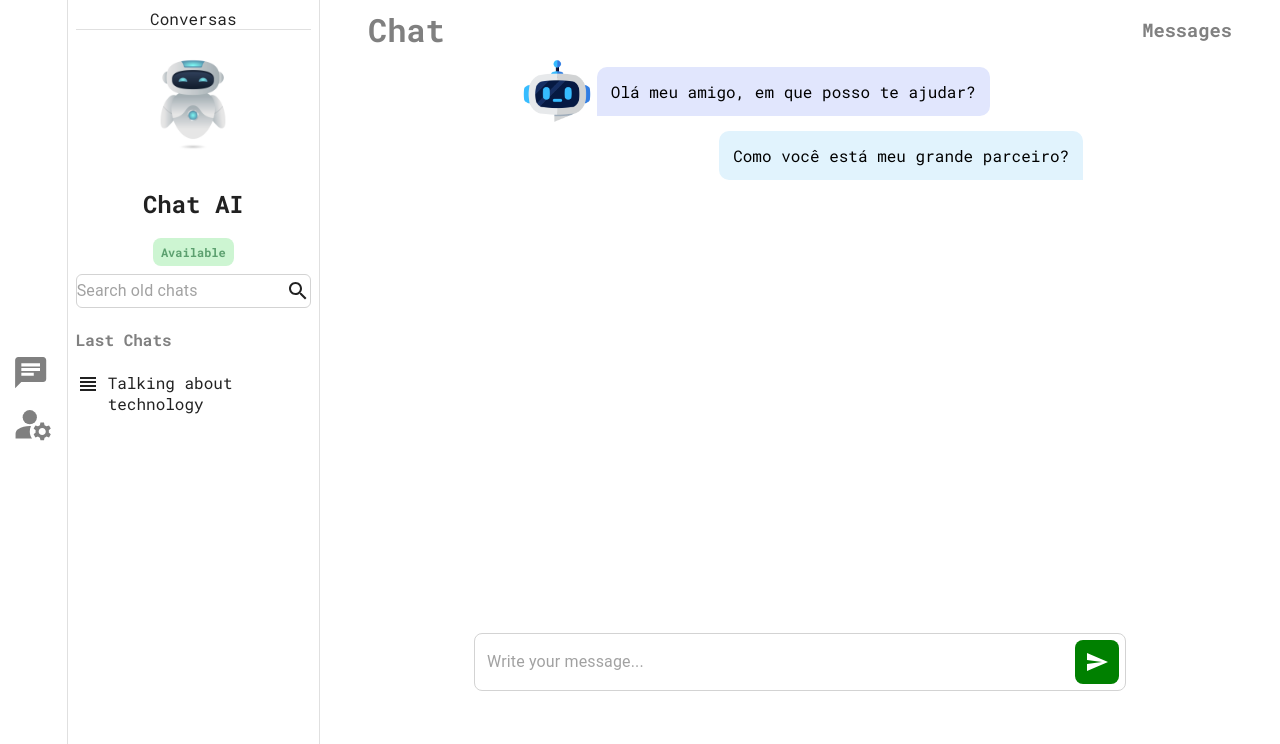
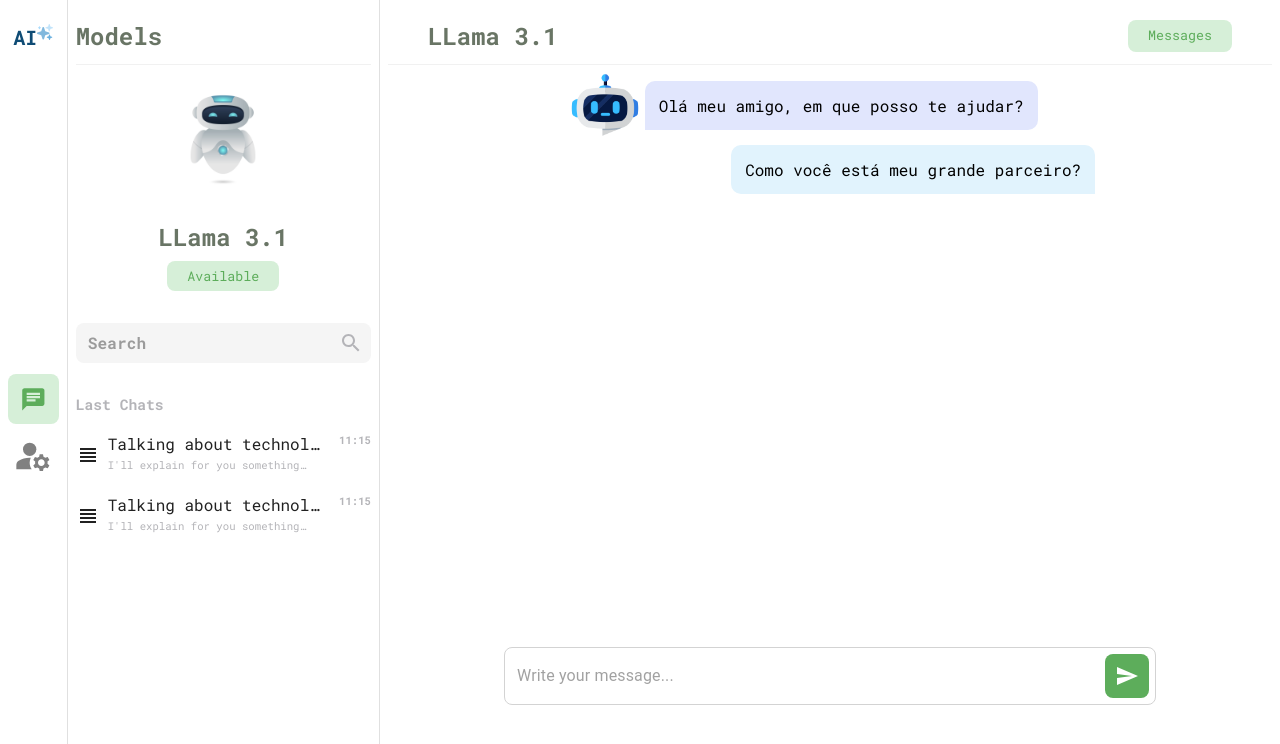
Before and after one commit to igor-rodrigues-ss/chat-ai-fe, a React (Vite) app: page /chat in a window 1280 px wide. Shown: the top 744 px of the page. Built offline with nearby package versions, Linux system fonts and the light colour scheme; a web font is replaced by a local one.

Commit message:
update: Create default Titles. Define color palette. Create generic components to be used on whole project. Add logo.

```diff
--- /dev/null
+++ b/src/components/inputs.tsx
@@ -0,0 +1,29 @@
+import styled from "styled-components";
+import { Row } from "../styles/grid";
+import { InputBase } from "@mui/material";
+import SearchIcon from "@mui/icons-material/Search";
+import { COLORS } from "../styles/colors";
+import { DEFAULT_FONT_FAMILY } from "../styles/config";
+
+const InputSearchContainer = styled(Row)`
+	border-radius: 8px;
+	padding: 0 8px;
+	background-color: ${COLORS.LIGHT.TINT};
+	margin: 20px 0 12px 0;
+`;
+
+export const InputSearch = () => (
+	<InputSearchContainer>
+		<InputBase
+			placeholder="Search"
+			style={{
+				fontFamily: DEFAULT_FONT_FAMILY,
+				padding: "4px",
+				fontWeight: "bold",
+			}}
+		/>
+		<SearchIcon
+			style={{ margin: "auto 0 auto auto", color: COLORS.GREY.SHADE }}
+		/>
+	</InputSearchContainer>
+);
--- /dev/null
+++ b/src/components/text.tsx
@@ -0,0 +1,26 @@
+import styled from "styled-components";
+import { DEFAULT_FONT_FAMILY } from "../styles/config";
+import { COLORS } from "../styles/colors";
+
+export const Title = styled.h2<{ m?: string }>`
+	color: ${COLORS.DARK.TINT};
+	font-family: ${DEFAULT_FONT_FAMILY};
+	margin: ${(p) => p.m || "none"};
+`;
+
+export const TitleSmall = styled.h4<{ m?: string }>`
+	color: ${COLORS.GREY.SHADE};
+	font-size: 11pt;
+	font-family: ${DEFAULT_FONT_FAMILY};
+	margin: ${(p) => p.m || "none"};
+`;
+
+export const GreenText = styled.span<{ m?: string }>`
+	background-color: ${COLORS.GREEN.TINT};
+	color: ${COLORS.GREEN.BASE};
+	font-family: ${DEFAULT_FONT_FAMILY};
+	font-size: 10pt;
+	padding: 6px 20px;
+	border-radius: 8px;
+	margin: ${(p) => p.m || "none"};
+`;
--- a/src/pages/Chat/components/Chat.tsx
+++ b/src/pages/Chat/components/Chat.tsx
@@ -11,6 +11,8 @@
 import SendIcon from "@mui/icons-material/Send";
 import styled from "styled-components";
 import { DEFAULT_FONT_FAMILY } from "../../../styles/config";
+import { GreenText, Title } from "../../../components/text";
+import { COLORS } from "../../../styles/colors";
 
 const AiBaloon = styled.div`
 	background: #e1e6fd;
@@ -29,26 +31,12 @@
 const ChatMessages = () => {
 	return (
 		<div style={{ height: "98vh", width: "100%", borderRadius: "12px" }}>
-			<RowBetween style={{ padding: "0 40px" }}>
-				<h1
-					style={{
-						margin: "auto 0 auto 0",
-						fontFamily: DEFAULT_FONT_FAMILY,
-						color: "grey",
-					}}
-				>
-					Chat
-				</h1>
+			<RowBetween
+				style={{ padding: "0 40px", borderBottom: "1px solid #f1f1f1" }}
+			>
+				<Title m={"12px 0"}>LLama 3.1</Title>
 
-				<h3
-					style={{
-						margin: "auto 0 auto 0",
-						fontFamily: DEFAULT_FONT_FAMILY,
-						color: "grey",
-					}}
-				>
-					Messages
-				</h3>
+				<GreenText m={"12px 0"}>Messages</GreenText>
 			</RowBetween>
 
 			<ColBetween
@@ -91,7 +79,7 @@
 
 					<div
 						style={{
-							background: "green",
+							background: COLORS.GREEN.BASE,
 							borderRadius: "8px",
 							margin: "2px 0",
 						}}
--- a/src/pages/Chat/components/SideDrawer.tsx
+++ b/src/pages/Chat/components/SideDrawer.tsx
@@ -2,43 +2,126 @@
 
 import Drawer from "@mui/material/Drawer";
 
-import { Box, Divider, InputBase } from "@mui/material";
-import { Col, ColCenter, ColStart, Row, RowCenter } from "../../../styles/grid";
+import { Box, Divider } from "@mui/material";
+import {
+	Col,
+	ColBetween,
+	ColStart,
+	Row,
+	RowBetween,
+} from "../../../styles/grid";
 import { DEFAULT_FONT_FAMILY } from "../../../styles/config";
-import SearchIcon from "@mui/icons-material/Search";
+
 import ViewHeadlineIcon from "@mui/icons-material/ViewHeadline";
 import ChatIcon from "@mui/icons-material/Chat";
 import ManageAccountsIcon from "@mui/icons-material/ManageAccounts";
+import { GreenText, Title, TitleSmall } from "../../../components/text";
+import { InputSearch } from "../../../components/inputs";
+import { COLORS } from "../../../styles/colors";
 
+const RecentChatItems = () => (
+	<RowBetween style={{ margin: "0 0 18px 0"}}>
+		<Row>
+			<ViewHeadlineIcon style={{ margin: "auto 0" }} />
+
+			<Col>
+				<span
+					style={{
+						margin: "auto auto 4px 8px",
+						fontWeight: "400",
+						fontFamily: DEFAULT_FONT_FAMILY,
+						width: "220px",
+						whiteSpace: "nowrap",
+						overflow: "hidden",
+						textOverflow: "ellipsis",
+					}}
+				>
+					Talking about technology
+				</span>
+				<span
+					style={{
+						fontSize: "8pt",
+						margin: "auto auto 4px 8px",
+						fontFamily: DEFAULT_FONT_FAMILY,
+						color: COLORS.GREY.SHADE,
+						width: "200px",
+						whiteSpace: "nowrap",
+						overflow: "hidden",
+						textOverflow: "ellipsis",
+					}}
+				>
+					I'll explain for you something very important but ...
+				</span>
+			</Col>
+		</Row>
+
+		<span
+			style={{
+				fontSize: "8pt",
+				fontWeight: "bold",
+				margin: "0 0 auto auto",
+				fontFamily: DEFAULT_FONT_FAMILY,
+				color: COLORS.GREY.SHADE,
+			}}
+		>
+			11:15
+		</span>
+	</RowBetween>
+);
 
 const SideContent = () => {
 	return (
 		<Row style={{ height: "100vh" }}>
-			<ColCenter style={{ padding: "0 12px" }}>
-				<ChatIcon style={{ color: "grey", fontSize: "28pt" }} />
-				<ManageAccountsIcon
-					style={{
-						color: "grey",
-						margin: "12px 0 0 0",
-						fontSize: "32pt",
-					}}
-				/>
-			</ColCenter>
+			<ColBetween style={{ padding: "0 8px" }}>
+				<Row style={{ margin: "24px auto 0" }}>
+					<span
+						style={{
+							margin: "auto 4px auto 0",
+							fontSize: "15pt",
+							fontWeight: "bold",
+							color: COLORS.PRIMARY.SHADE,
+							fontFamily: DEFAULT_FONT_FAMILY,
+						}}
+					>
+						AI
+					</span>
+
+					<img
+						src="images/ai-logo.png"
+						width={"16px"}
+						style={{ margin: "0 0 auto -4px", opacity: ".9" }}
+					/>
+				</Row>
+
+				<Col>
+					<ChatIcon
+						style={{
+							color: COLORS.GREEN.BASE,
+							fontSize: "20pt",
+							borderRadius: "8px",
+							padding: "12px",
+							background: COLORS.GREEN.TINT,
+						}}
+					/>
+					<ManageAccountsIcon
+						style={{
+							color: "grey",
+							margin: "12px auto 0",
+							fontSize: "30pt",
+						}}
+					/>
+				</Col>
+
+				<div></div>
+			</ColBetween>
 
 			<Divider orientation="vertical" />
 
-			<ColStart style={{ padding: "8px" }}>
+			<ColStart style={{ padding: "8px", width: "100%" }}>
 				<Col>
-					<span
-						style={{
-							margin: "auto",
-							fontFamily: DEFAULT_FONT_FAMILY,
-						}}
-					>
-						Conversas
-					</span>
+					<Title m="12px 0">Models</Title>
 
-					<Divider />
+					<Divider style={{ borderColor: COLORS.LIGHT.BASE }} />
 				</Col>
 
 				<img
@@ -50,63 +133,22 @@
 					}}
 				/>
 
-				<h2
-					style={{
-						margin: "10px auto",
-						fontFamily: DEFAULT_FONT_FAMILY,
-					}}
-				>
-					Chat AI
-				</h2>
+				<Title m={"8px auto"}>LLama 3.1</Title>
 
-				<RowCenter>
-					<span
-						style={{
-							background: "#cdf5d2",
-							color: "#5ca06f",
-							padding: "6px 8px",
-							fontSize: "9pt",
-							fontWeight: "bold",
-							fontFamily: DEFAULT_FONT_FAMILY,
-							borderRadius: "8px",
-							margin: "8px",
-						}}
-					>
-						Available
-					</span>
-				</RowCenter>
+				<GreenText m="0 auto 12px auto">Available</GreenText>
 
-				<Row
-					style={{
-						border: "1px solid lightgrey",
-						borderRadius: "6px",
-					}}
-				>
-					<InputBase placeholder="Search old chats" />
-					<SearchIcon style={{ margin: "auto 0 auto auto" }} />
-				</Row>
+				<InputSearch />
 
-				<h4 style={{ fontFamily: DEFAULT_FONT_FAMILY, color: "grey" }}>
-					Last Chats
-				</h4>
+				<TitleSmall>Last Chats</TitleSmall>
 
-				<Row>
-					<ViewHeadlineIcon />
-					<span
-						style={{
-							margin: "auto auto auto 8px",
-							fontFamily: DEFAULT_FONT_FAMILY,
-						}}
-					>
-						Talking about technology
-					</span>
-				</Row>
+				<RecentChatItems />
+				<RecentChatItems />
 			</ColStart>
 		</Row>
 	);
 };
 
-const drawerWidth = 320;
+const drawerWidth = 380;
 
 interface Props {
 	open: boolean;
--- a/src/styles/colors.tsx
+++ b/src/styles/colors.tsx
@@ -1,12 +1,27 @@
 export const COLORS = {
 	PRIMARY: {
-		TINT: "",
-		BASE: "",
-		SHADE: "",
+		TINT: "#BBE1FA",
+		BASE: "#3282B8",
+		SHADE: "#0F4C75",
+	},
+	GREEN: {
+		TINT: "#D6EFD8",
+		BASE: "#5dad5b",
+		SHADE: "#1A5319",
+	},
+	DARK: {
+		TINT: "#697565",
+		BASE: "#3C3D37",
+		SHADE: "#181C14",
+	},
+	GREY: {
+		TINT: "#E3E1D9",
+		BASE: "#C7C8CC",
+		SHADE: "#B4B4B8",
 	},
 	LIGHT: {
-		TINT: "white",
-		BASE: "#B0B0B0",
-		SHADE: "#808080",
+		TINT: "#f5f5f5",
+		BASE: "#f1f1f1",
+		SHADE: "#e1e1e1",
 	},
 };
```
Also changed, not shown: public/images/ai-logo.png (added).
